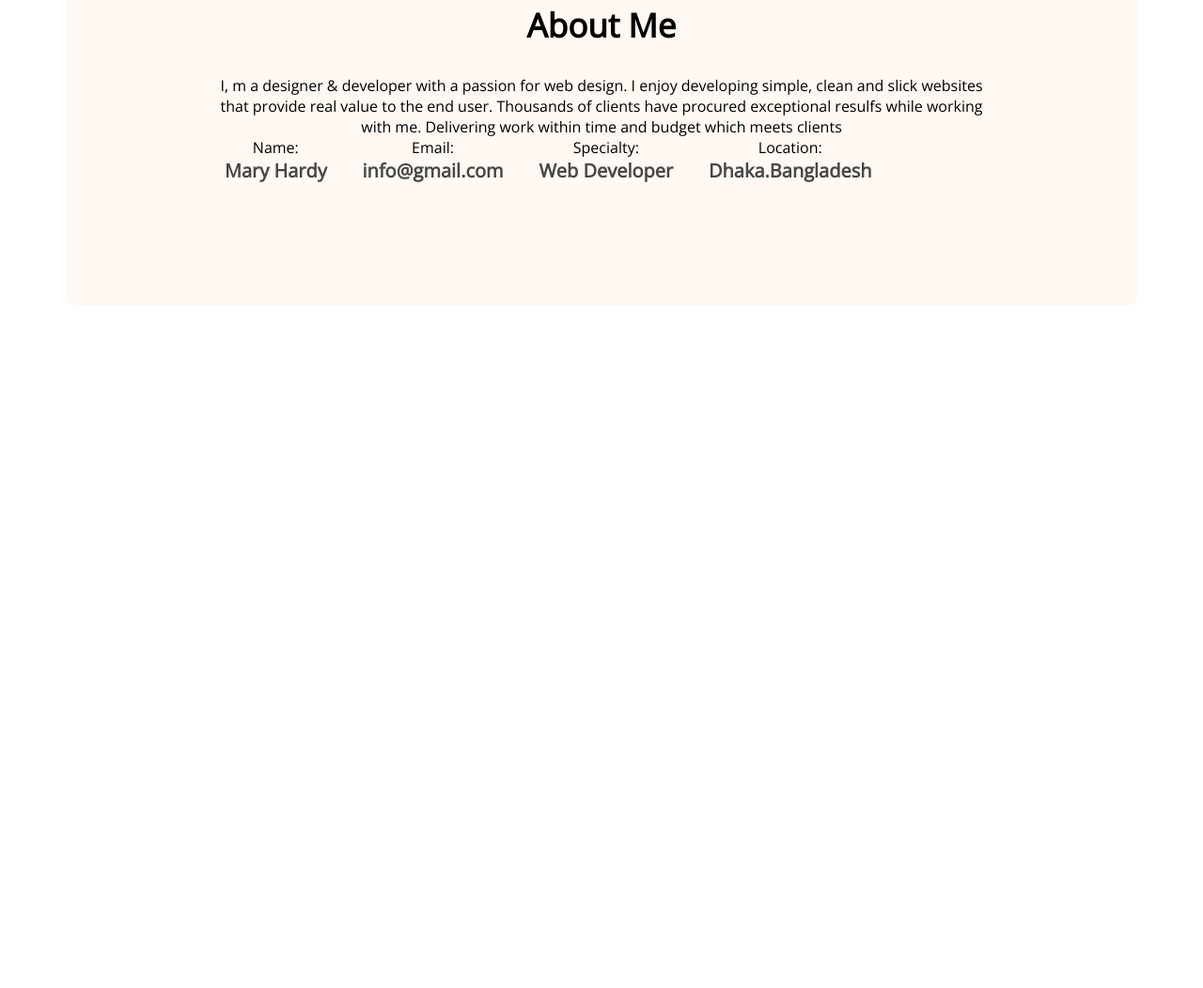
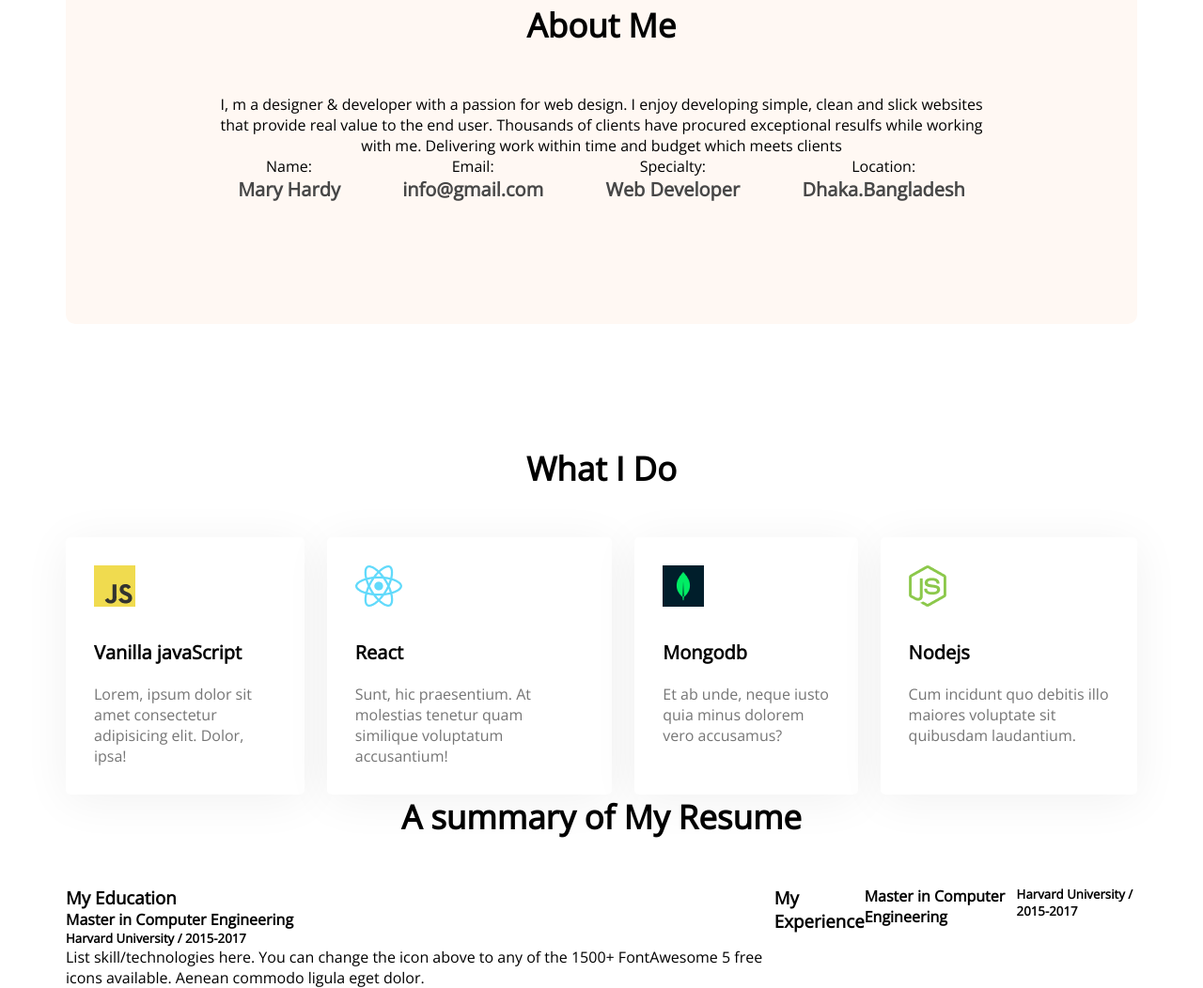
Before and after one commit to sayedaamatut/developer-portfolio, a plain HTML site: page final.index.html in a window 1280 px wide. Shown: the part 1097-2149 px from the top of the page at 94% size. Before the commit the page ends 1422 px from the top, so only its background shows below. Drawn offline with nearby package versions, Linux system fonts and the light colour scheme.

Commit message:
added other

```diff
--- a/images/index.html
+++ b/final.index.html
@@ -5,7 +5,7 @@
     <meta http-equiv="X-UA-Compatible" content="IE=edge">
     <meta name="viewport" content="width=device-width, initial-scale=1.0">
     <title>Developer Portfolio</title>
-    <link rel="stylesheet" href="styles/style.css">
+    <link rel="stylesheet" href="images/style.css">
     <link rel="preconnect" href="https://fonts.googleapis.com"><link rel="preconnect" href="https://fonts.gstatic.com" crossorigin><link href="https://fonts.googleapis.com/css2?family=Open+Sans&display=swap" rel="stylesheet">
 </head>
 <body>
@@ -27,7 +27,7 @@
     <p class="banner-description">Shot what able cold new see hold.Friendly as an betrayed formerly he. Morning because as to society behaved moments.</p>
     <button class="btn-primary">Download CV</button>
     </div>
-    <img src="hardy.png" alt="">
+    <img src="main file/hardy.png" alt="">
 </div>
 
 </header>
@@ -52,20 +52,58 @@
                 <p class="info-title">Location:</p>
                 <p class="info-description">Dhaka.Bangladesh</p>
             </div>
-            <div class="about-info">
-                <p></p>
-                <p></p>
-            </div>
-            <div class="about-info">
-                <p></p>
-                <p></p>
-            </div>
-            <div class="about-info">
-                <p></p>
-                <p></p>
-            </div>
         </div>
     </section>
+    <!-- what i do section -->
+    <section class="what-i-do">
+        <h3 class="section-title">What I Do</h3>
+<div class="skills-container">
+    <div class="skill">
+        <img src="main file/icons/js.png" alt="">
+        <p class="skill-title">Vanilla javaScript</p>
+        <p class="skill-description">Lorem, ipsum dolor sit amet consectetur adipisicing elit. Dolor, ipsa!</p>
+    </div>
+    <div class="skill">
+        <img src="main file/icons/react.png" alt="">
+        <p class="skill-title">React</p>
+        <p class="skill-description">Sunt, hic praesentium. At molestias tenetur quam similique voluptatum accusantium!</p>
+    </div>
+    <div class="skill">
+        <img src="main file/icons/mongo.png" alt="">
+        <p class="skill-title">Mongodb</p>
+        <p class="skill-description">Et ab unde, neque iusto quia minus dolorem vero accusamus?</p>
+    </div>
+    <div class="skill">
+        <img src="main file/icons/nodejs.png" alt="">
+        <p class="skill-title">Nodejs</p>
+        <p class="skill-description">Cum incidunt quo debitis illo maiores voluptate sit quibusdam laudantium.</p>
+    </div>
+</div>
+</section>
+
+<!-- Resume section -->
+<section class="resume">
+    <h3 class="section-title"> A summary of My Resume</h3>
+<div class="resume-content">
+<div class="">
+    <h3 class="resume-title">My Education</h3>
+    <h4>Master in Computer Engineering</h4>
+    <h5>Harvard University / 2015-2017</h5>
+    <p>List skill/technologies here. You can change the icon above
+        to any of the 1500+ FontAwesome 5 free icons available. Aenean commodo ligula eget dolor.</p>
+</div>
+<div class="resume-item"></div>
+    <h3 class="resume-title">My Experience</h3>
+    <h4 class="resume item">Master in Computer Engineering</h4>
+    <h5>Harvard University / 2015-2017</h5>
+
+</div>
+
+
+
+</div>
+    </section>
+
 
     </main>
     <footer>
--- a/images/styles/style.css
+++ b/images/style.css
@@ -1,5 +1,6 @@
 *{
     margin: 0;
+    padding: 0;
     font-family: 'Open Sans', sans-serif;
 }
 .text-primary{
@@ -17,7 +18,7 @@
 }
 .header{
     background: #FFF8F3;
-    background-image: url('../header_bg.png'),url(../developer.png) ;
+    background-image: url('../header_bg.png'),url('../developer.png') ;
     background-repeat: no-repeat;
     background-position: bottom right,left;
 }
@@ -74,8 +75,8 @@ main{
 }
 
 .section-title{
-
-    margin-bottom: 30px;
+    text-align: center;
+    margin-bottom: 50px;
     font-size: 35px;
     font-weight: 700;
 }
@@ -90,10 +91,43 @@ main{
 }
 .about-info-title{
     font-size: 20px;
-    color: #757575;
+    color: #757575b7;
 }
 .info-description{
     color: #474747;
     font-weight: 700;
     font-size: 20px;
 }
+/* what i do style */
+.what-i-do{
+margin-top: 130px;
+}
+
+.skills-container{
+    display: flex;
+    gap: 24px;
+}
+.skill{
+    background: #FFFFFF;
+    box-shadow: 0px 6px 50px rgba(0, 0, 0, 0.06);
+    border-radius: 5px;
+    padding: 30px;
+}
+.skill-title{
+    font-weight: 700;
+    font-size: 20px;
+    line-height: 27px;
+    margin-top: 30px;
+    margin-bottom: 20px;
+}
+.skill-description{
+    color: #757575;
+    font-weight: 400;
+    font-size: 16px;
+
+}
+ /* resume style */
+
+.resume-content{
+    display: flex;
+}
--- a/styles/style.css
+++ b/main file/style.css
@@ -1,5 +1,6 @@
 *{
     margin: 0;
+    padding: 0;
     font-family: 'Open Sans', sans-serif;
 }
 .text-primary{
@@ -17,7 +18,7 @@
 }
 .header{
     background: #FFF8F3;
-    background-image: url('../header_bg.png'),url(../developer.png) ;
+    background-image: url('header_bg.png'),url(developer.png) ;
     background-repeat: no-repeat;
     background-position: bottom right,left;
 }
@@ -74,7 +75,7 @@ main{
 }
 
 .section-title{
-
+    text-align: center;
     margin-bottom: 30px;
     font-size: 35px;
     font-weight: 700;
@@ -90,10 +91,38 @@ main{
 }
 .about-info-title{
     font-size: 20px;
-    color: #757575;
+    color: #757575b7;
 }
 .info-description{
     color: #474747;
     font-weight: 700;
     font-size: 20px;
 }
+/* what i do style */
+.what-i-do{
+margin-top: 130px;
+}
+
+.skills-container{
+    display: flex;
+    gap: 24px;
+}
+.skill{
+    background: #FFFFFF;
+    box-shadow: 0px 6px 50px rgba(0, 0, 0, 0.06);
+    border-radius: 5px;
+    padding: 30px;
+}
+.skill-title{
+    font-weight: 700;
+    font-size: 20px;
+    line-height: 27px;
+    margin-top: 30px;
+    margin-bottom: 20px;
+}
+.skill-description{
+    color: #757575;
+    font-weight: 400;
+    font-size: 16px;
+
+}
```
Also changed, not shown: index.html (+68 -5 lines), developer.png (renamed from images/developer.png), header_bg.png (renamed from images/header_bg.png), main file/hardy.png (renamed from images/hardy.png), main file/icons/facebook.png (renamed from images/icons/facebook.png), main file/icons/insta.png (renamed from images/icons/insta.png), main file/icons/js.png (renamed from images/icons/js.png), main file/icons/mongo.png (renamed from images/icons/mongo.png), main file/icons/nodejs.png (renamed from images/icons/nodejs.png), main file/icons/react.png (renamed from images/icons/react.png), main file/icons/twitter.png (renamed from images/icons/twitter.png).
